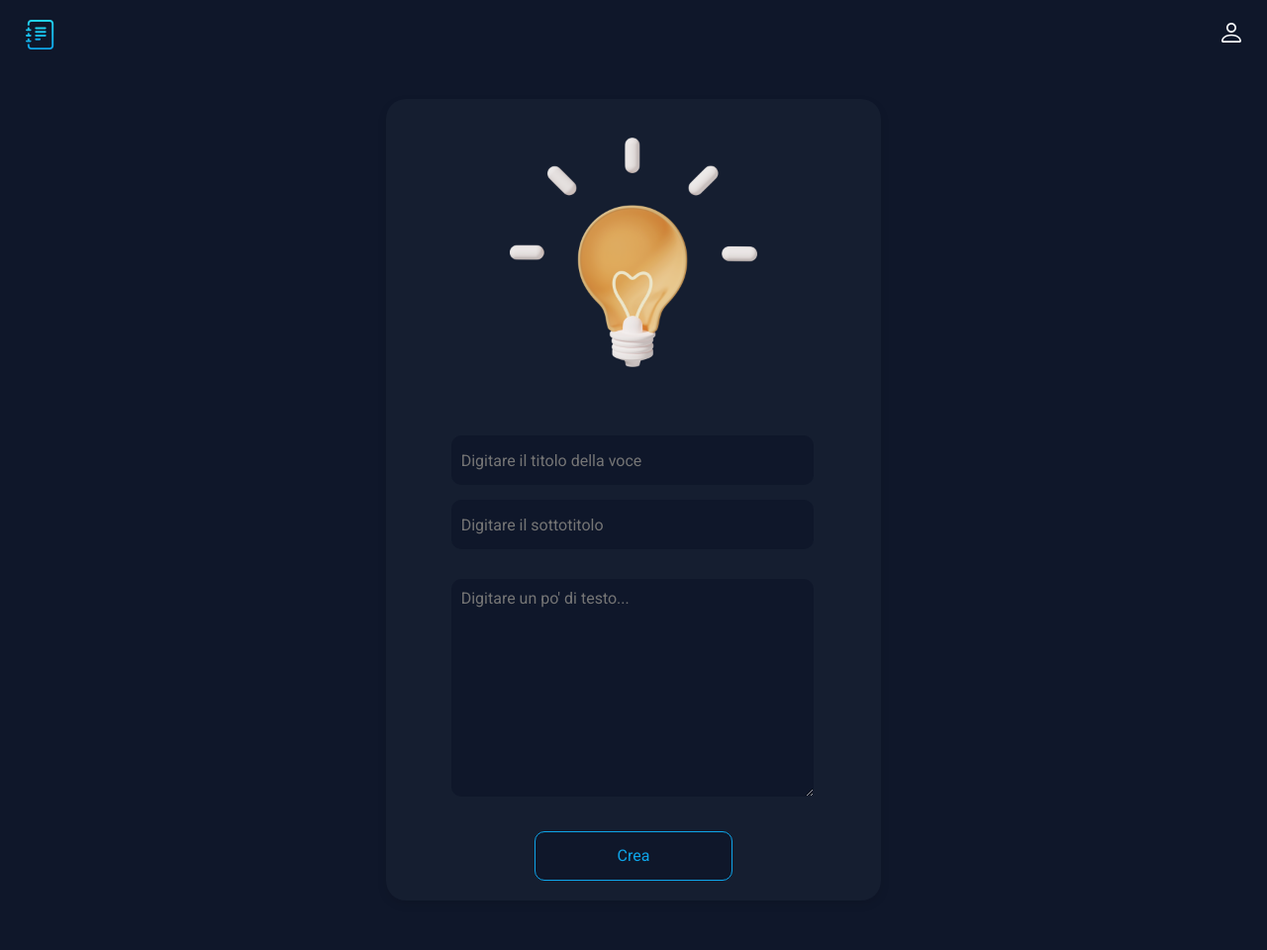
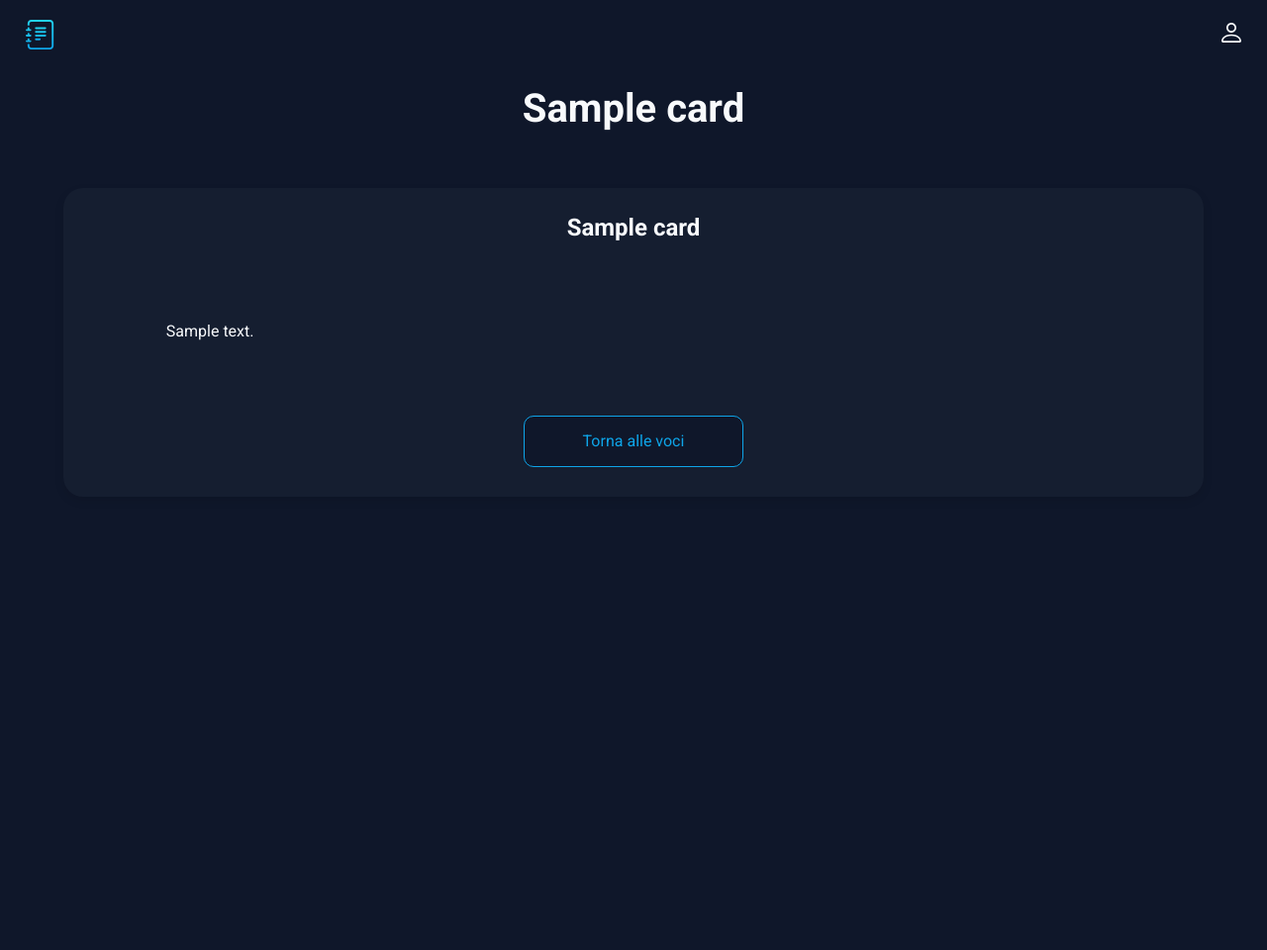
Before and after one commit to giulianotattico/diary-itl, a Flask app: template templates/create_card.html in a window 1280 px wide. Shown: the whole page at 99% size. After the commit the page ends 472 px from the top, so only its background shows below. Run offline with Flask 3, Linux system fonts and the light colour scheme; the template is opened without the code that fills it: values that come from a table or form of the project are taken from there, others are empty; tables that the repository leaves empty hold one stand-in row (values such as "Sample post").

Commit message:
Update create_card.html

```diff
--- a/templates/create_card.html
+++ b/templates/create_card.html
@@ -1,11 +1,14 @@
-<!DOCTYPE html>
+<!doctype html>
 <html lang="en">
 <head>
   <meta charset="UTF-8">
-    <meta http-equiv="X-UA-Compatible" content="IE=edge">
-    <meta name="viewport" content="width=device-width, initial-scale=1.0">
+  <meta
+    name="viewport"
+    content="width=device-width, user-scalable=no, initial-scale=1.0, maximum-scale=1.0, minimum-scale=1.0"
+  >
+  <meta http-equiv="X-UA-Compatible" content="ie=edge">
+  <link rel="stylesheet" href="../static/css/style.css">
   <title>Il diario del programmatore</title>
-    <link rel="stylesheet" href="../static/css/style.css">
 </head>
 <body>
   <header class="header">
@@ -17,26 +20,20 @@
           </a>
     </ul>
   </header>
-      <main>
+  <main class="main">
     {% block content %}
-        <form action="{{ url_for('form_create') }}" method="post" class="creat-form">
-            <div class="form__card">
-                <img class="card__img" src="../static/img/post_icon.png" width="250" height="250" alt="post_icon">
-                <div class="form__inputs">
-                    <label for="title">
-                        <input class="form__input" type="text" name="title" id="title" placeholder="Digitare il titolo della voce" required>
-                    </label>
-                    <label for="subtitle">
-                        <input class="form__input" type="text" name="subtitle" id="subtitle" placeholder="Digitare il sottotitolo" required>
-                    </label>
+    <h1 class="main__title">{{card.title}}</h1>
+    <div class="main__block">
+      <h2 class="main__subtitle">{{card.subtitle}}</h2>
+      <div class="main__text">
+      {{card.text}}
       </div>
-                <label for="text">
-                    <textarea class="form__text" name="text" id="text" cols="30" rows="10" required placeholder="Digitare un po' di testo..."></textarea>
-                </label>
-                <button class="form__button">Crea</button>
+      <a class="main__link" href="/">Torna alle voci</a>
     </div>
-        </form>
+  </main>
   {% endblock %}
-      </main>
+  <footer>
+
+  </footer>
 </body>
 </html>
```
Lines whose indentation alone changed are shown as unchanged.
